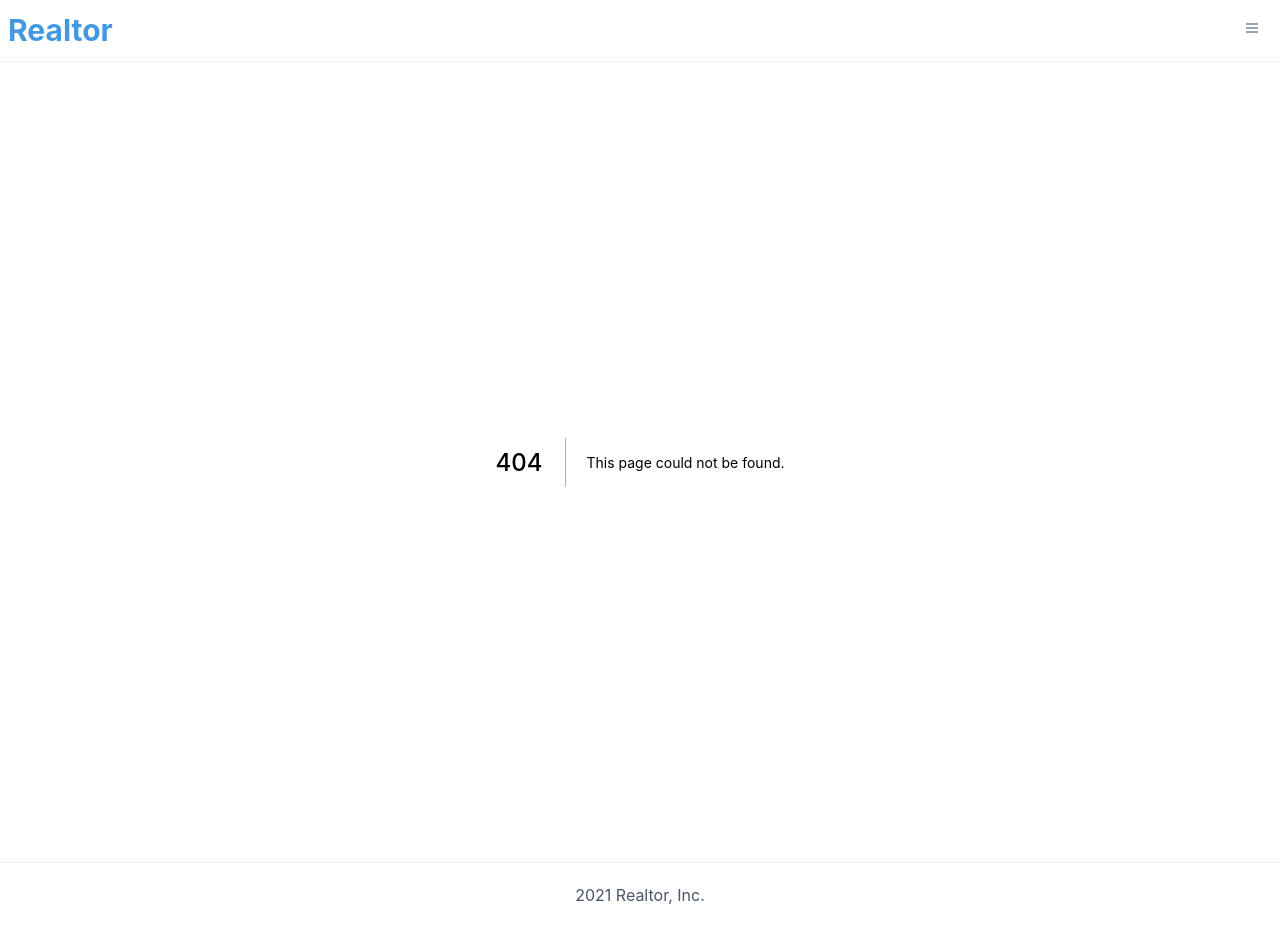
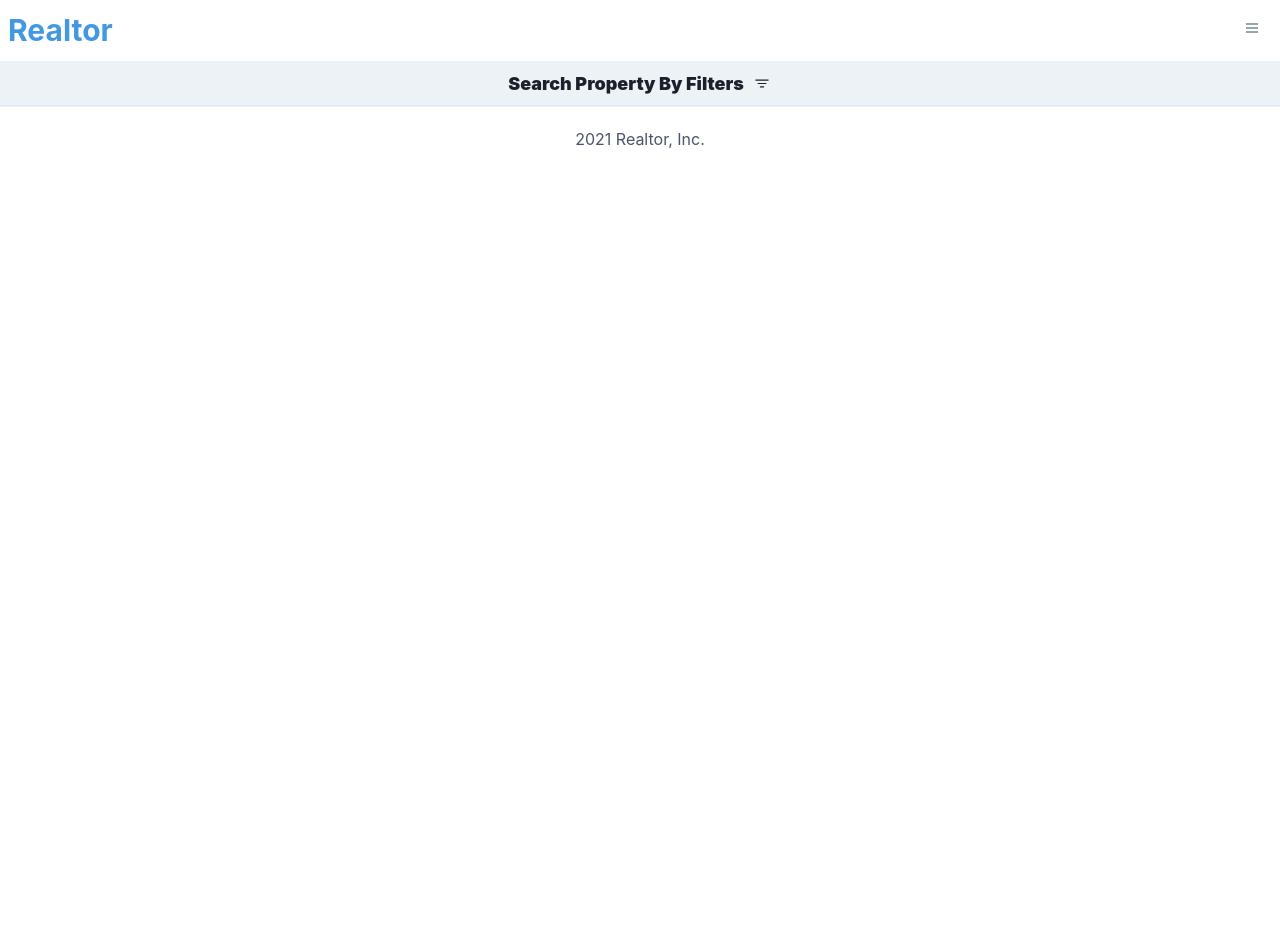
Before and after one commit to mrjiahoe/next-realtor-tutorial, a Next.js app: page /search in a window 1280 px wide. Before the commit this address had no page. After the commit the page ends 800 px from the top, so only its background shows below. Built offline with nearby package versions, Linux system fonts and the light colour scheme.

Commit message:
add search page

```diff
--- /dev/null
+++ b/components/SearchFilters.jsx
@@ -0,0 +1,15 @@
+import {useEffect, useState} from 'react'
+import {Flex, Select, Box, Text, Input, Spinner, Icon, Button} from '@chakra-ui/react'
+import { useRouter } from 'next/router'
+import {MdCancel} from 'react-icons/md'
+import Image from 'next/image'
+
+const SearchFilters  = () => {
+    return (
+        <div>
+            Search Filter
+        </div>
+    )
+}
+
+export default SearchFilters
--- /dev/null
+++ b/pages/search.js
@@ -0,0 +1,34 @@
+import { useState } from "react";
+import { useRouter } from "next/router";
+import Image from "next/image";
+import { Flex, Box, Text, Icon } from "@chakra-ui/react";
+import { BsFilter } from "react-icons/bs";
+import SearchFilters from "../components/SearchFilters";
+
+const Search = () => {
+	const [searchFilters, setSearchFilters] = useState(false);
+	const router = useRouter();
+
+	return (
+		<Box>
+			<Flex
+				cursor="pointer"
+				bg="gray.100"
+				borderBottom="1px"
+				borderColor="gray.200"
+				p="2"
+				fontWeight="black"
+				fontSize="lg"
+				justifyContent="center"
+				alignItems="center"
+				onClick={() => setSearchFilters((prevFilters) => !prevFilters)}
+			>
+				<Text>Search Property By Filters</Text>
+				<Icon paddingLeft="2" w="7" as={BsFilter} />
+			</Flex>
+			{searchFilters && <SearchFilters />}
+		</Box>
+	);
+};
+
+export default Search;
```
